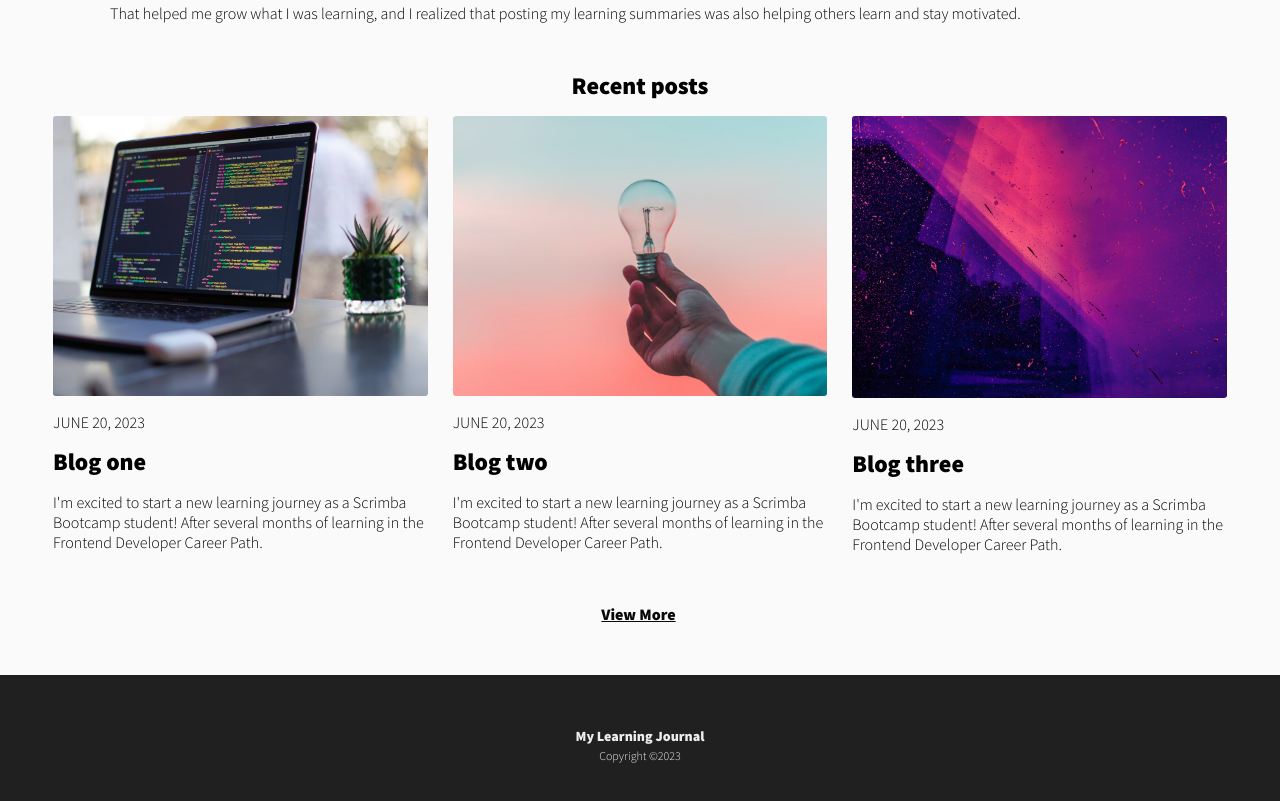
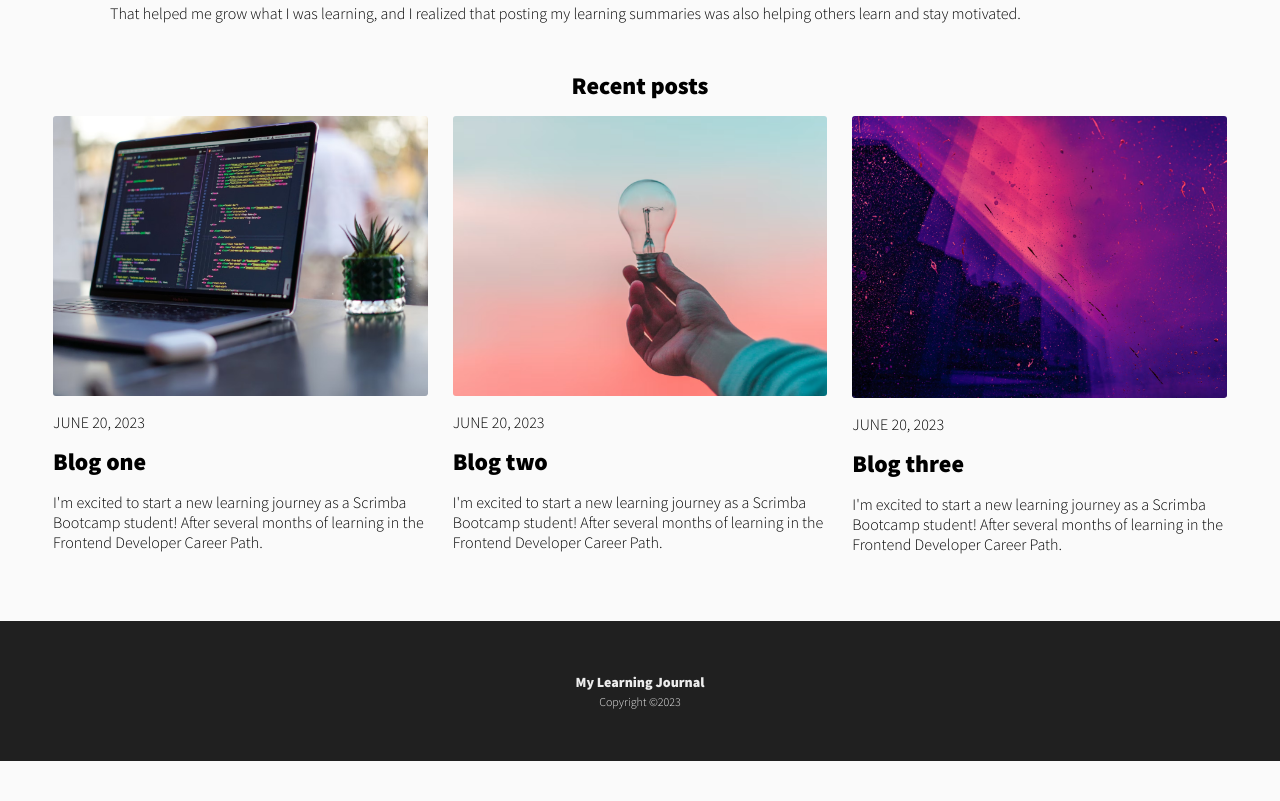
Before and after one commit to MastooraTurkmen/Learning-Journal, a plain HTML site: page view.html in a window 1280 px wide. Shown: the part 1174-1975 px from the top of the page. After the commit the page ends 1935 px from the top, so only its background shows below. Drawn offline with nearby package versions, Linux system fonts and the light colour scheme.

Commit message:
Update view.html
removing unnecessary commit

```diff
--- a/view.html
+++ b/view.html
@@ -116,11 +116,6 @@
         </p>
       </div>
     </section>
-
-    <div class="view-more">
-      <a class="view-more-btn" href="view.html">View More</a>
-    </div>
-
     <footer class="footer">
       <h3 class="footer-text">My Learning Journal</h3>
       <p class="footer-capy-right">Copyright ©2023</p>
```
